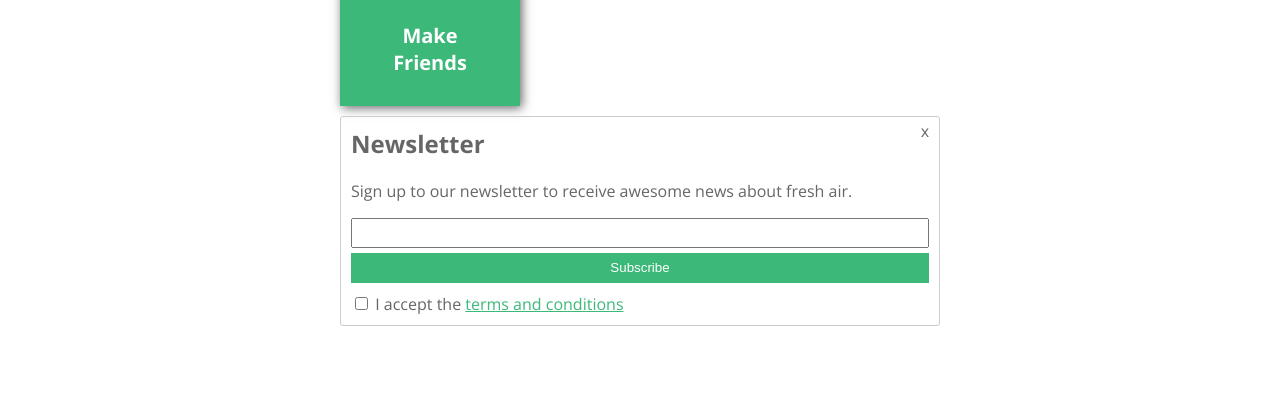
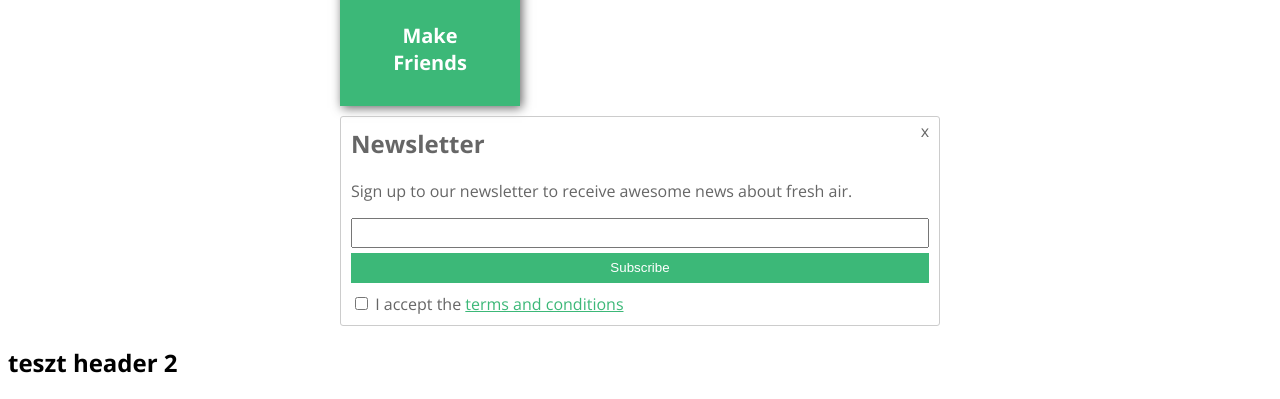
Before and after one commit to Fiorire4/fiorire4.github.io, a plain HTML site: page index.html in a window 1280 px wide. Shown: the part 942-1341 px from the top of the page. Before the commit the page ends 1276 px from the top, so only its background shows below. Drawn offline with nearby package versions, Linux system fonts and the light colour scheme.

Commit message:
add header 2

```diff
--- a/index.html
+++ b/index.html
@@ -46,6 +46,6 @@
   <a href="http://example.org" class="question-button">?</a>
 </main>
 <!-- partial -->
-
+  <h2>teszt header 2</h2>
 </body>
 </html>
```
